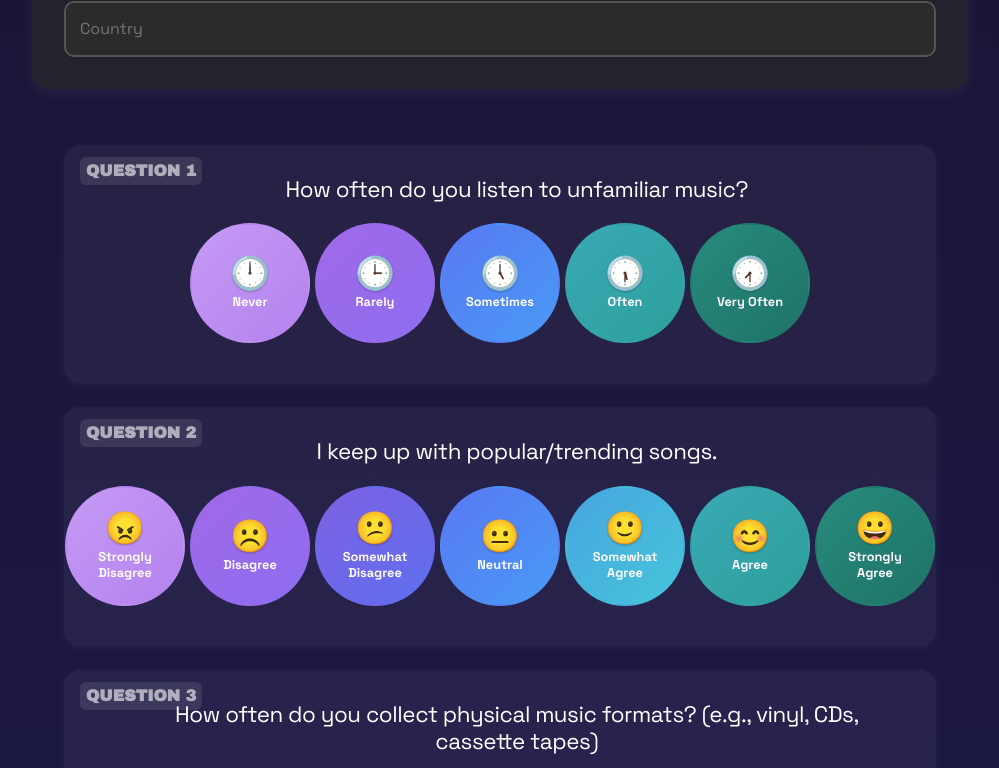
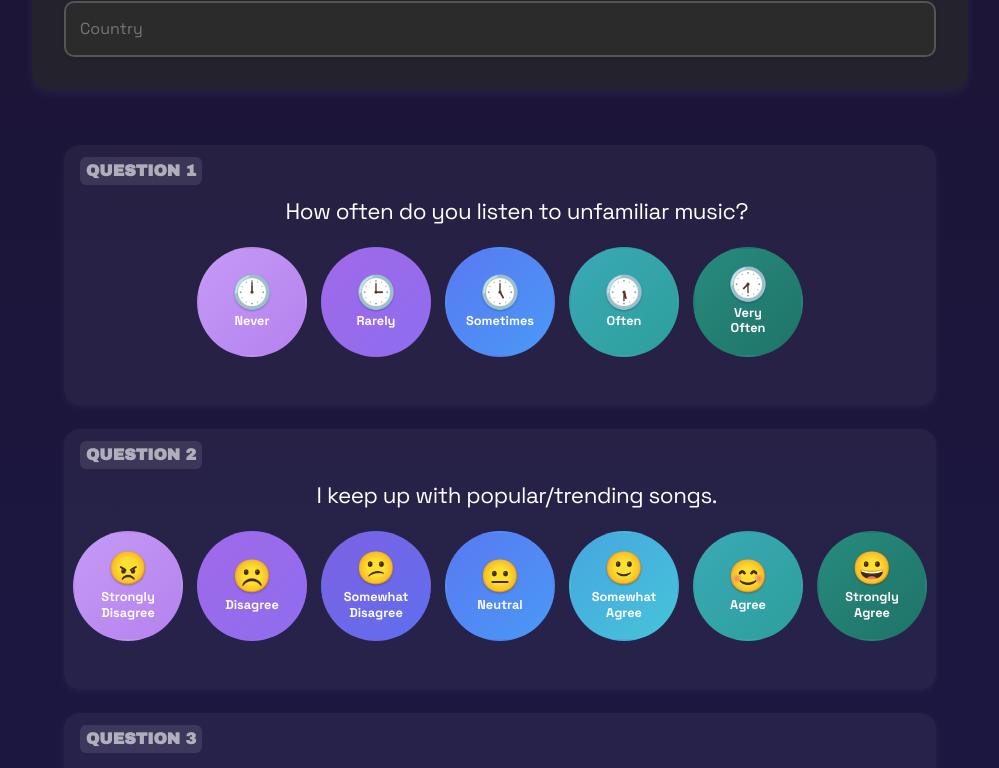
Before and after one commit to b1982384/SLIME-survey-app, a React (Vite) app in the folder survey_app/: page /question in a window 1280 px wide. Shown: the part 1254-2022 px from the top of the page, without its empty margins (140-1139 px from the left). Built offline with nearby package versions, Linux system fonts and the light colour scheme.

Commit message:
fixing emoji spacing

```diff
--- a/survey_app/src/questions.css
+++ b/survey_app/src/questions.css
@@ -64,6 +64,7 @@ body {
   width: 100%;
   margin: 0 auto;
   box-sizing: border-box;
+  align-items: center;
 }
 
 /* Responsive emoji row */
@@ -72,9 +73,12 @@ body {
   justify-content: center;
   align-items: center;
   flex-wrap: wrap;
-  gap: clamp(2px, 1vw, 5px);
-  padding: 8px 0;
+  gap: clamp(4px, 1.5vw, 14px);
+  padding: 8px clamp(8px, 3vw, 36px);
   overflow: visible;
+  width: 100%;
+  max-width: 860px;
+  margin: 0 auto;
 }
 
 @media (min-width: 1024px) {
@@ -90,9 +94,9 @@ body {
   align-items: center;
   text-align: center;
   gap: clamp(8px, 2vw, 12px);
-  width: 100%;
+  width: min(100%, 900px);
   margin: 0 auto;
-  padding: clamp(24px, 3vw, 32px);
+  padding: clamp(28px, 3.5vw, 40px) clamp(20px, 4vw, 48px);
   border-radius: 16px;
   background: rgba(255, 255, 255, 0.05);
   box-shadow: 0 2px 8px rgba(0, 0, 0, 0.15);
@@ -117,9 +121,9 @@ body {
   letter-spacing: -0.02em;
   font-weight: 400;
   font-size: clamp(1.1rem, 2vw, 1.4rem);
-  line-height: 1.2;
-  max-width: 800px;
-  margin: 0 auto;
+  line-height: 1.35;
+  max-width: 780px;
+  margin: clamp(6px, 1vw, 12px) auto 0 auto;
   text-align: center;
   position: relative;
   padding-left: 1.5em; /* room for the number */
@@ -141,10 +145,10 @@ body {
   padding: clamp(8px, 2vw, 16px);
   text-align: center;
   border-radius: 50%;
-  width: clamp(60px, 12vw, 120px);
-  height: clamp(60px, 12vw, 120px);
-  min-width: 50px;
-  min-height: 50px;
+  width: clamp(60px, 10vw, 110px);
+  height: clamp(60px, 10vw, 110px);
+  min-width: 54px;
+  min-height: 54px;
   display: flex;
   flex-direction: column;
   justify-content: center;
@@ -630,7 +634,6 @@ html, body {
   padding: 0;
 }
 
-
 .race-checkbox-group {
   display: flex;
   flex-direction: column;
```
